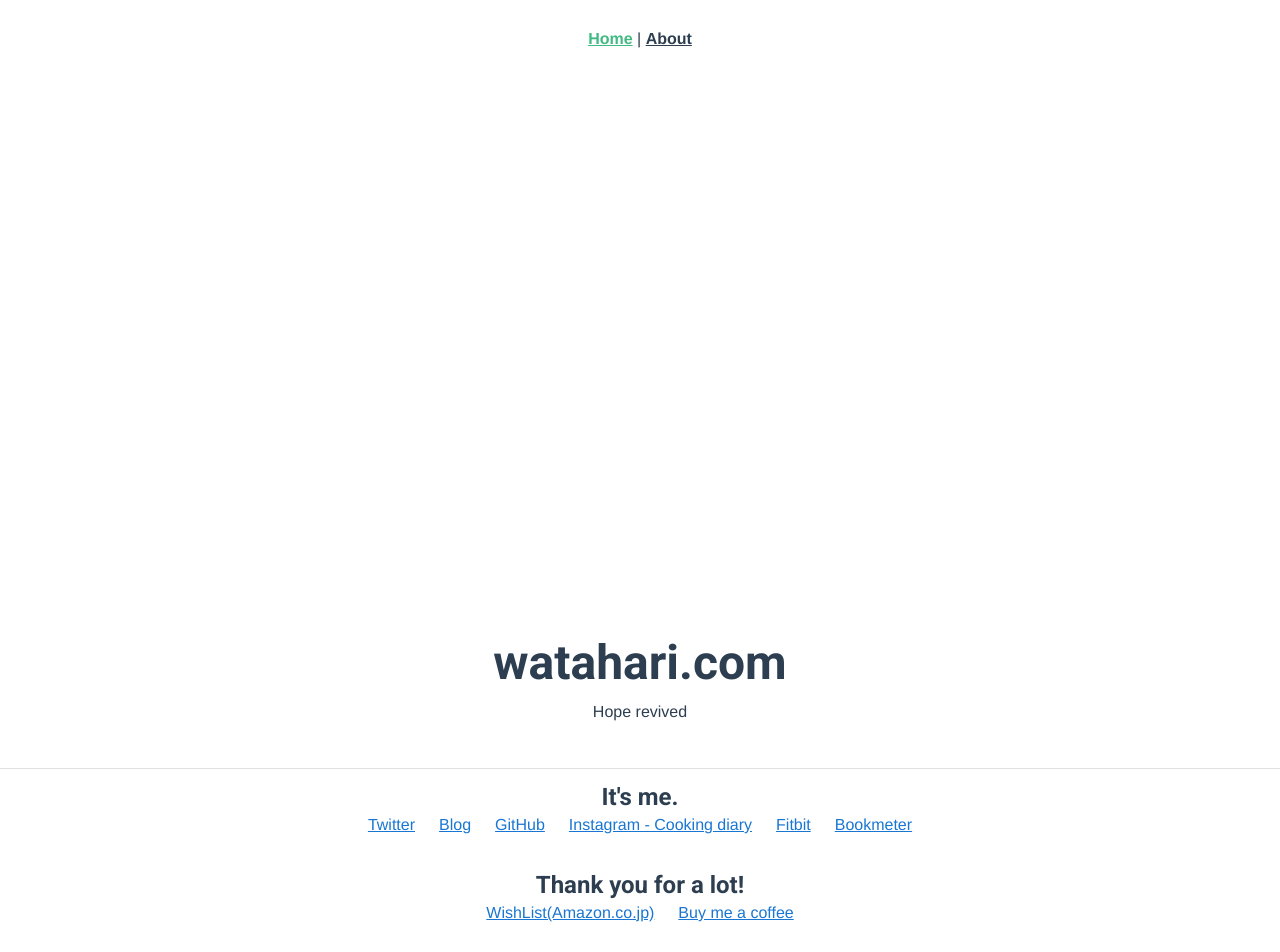
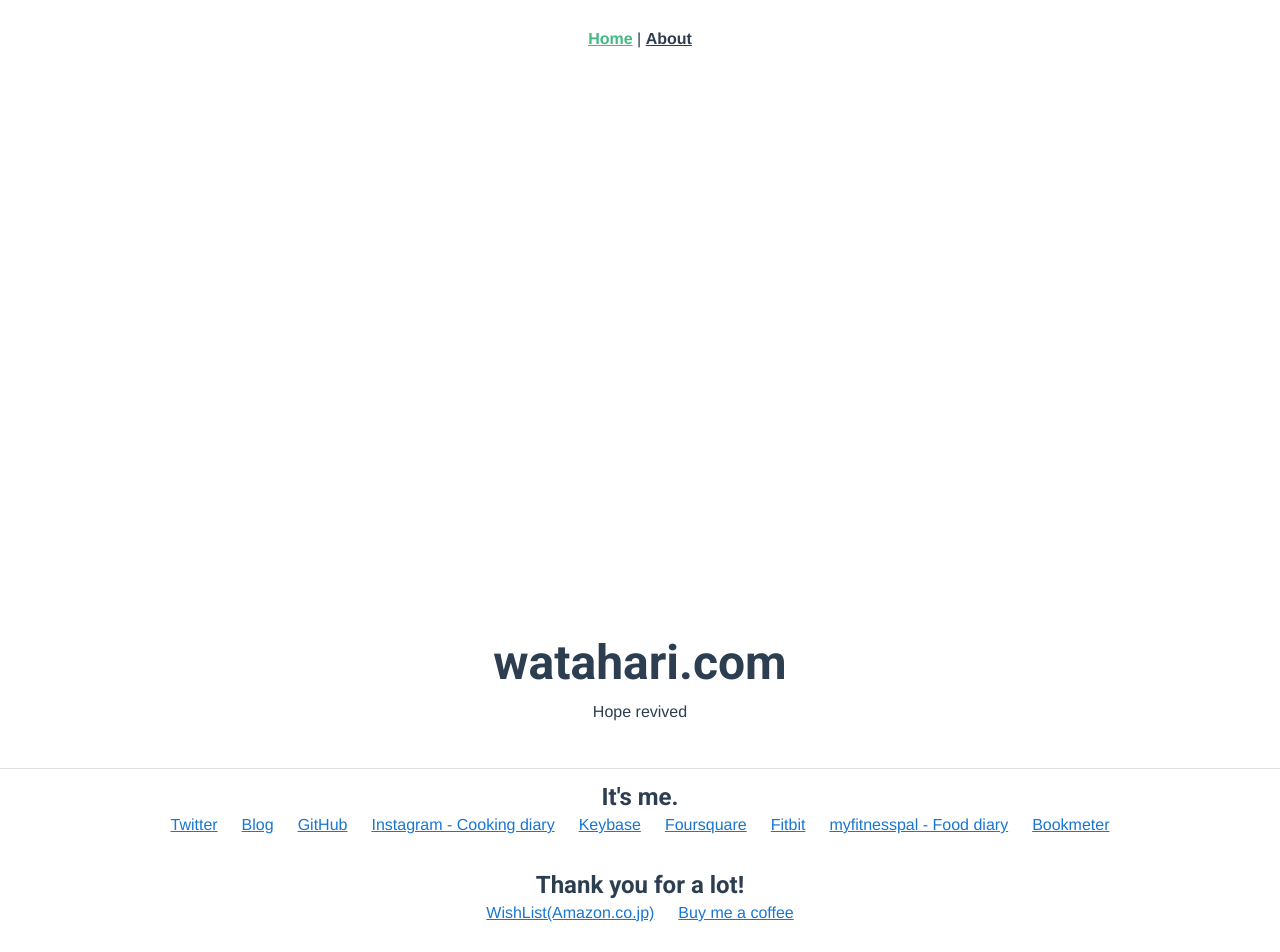
Before and after one commit to watahari/watahari.com, a Vue app: page / in a window 1280 px wide. Shown: the top 952 px of the page. Built offline with nearby package versions, Linux system fonts and the light colour scheme.

Commit message:
[add] add links to Foursquare, Keybase and myfitnesspal

```diff
--- a/src/components/Me.vue
+++ b/src/components/Me.vue
@@ -48,8 +48,20 @@
           href: 'https://www.instagram.com/meshi_today/',
         },
         {
+          text: 'Keybase',
+          href: 'https://keybase.io/watahari/',
+        },
+        {
+          text: 'Foursquare',
+          href: 'https://ja.foursquare.com/wata_hari',
+        },
+        {
           text: 'Fitbit',
           href: 'https://www.fitbit.com/user/7TQJDG',
+        },
+        {
+          text: 'myfitnesspal - Food diary',
+          href: 'https://www.myfitnesspal.com/food/diary/Watahari',
         },
         {
           text: 'Bookmeter',
```
